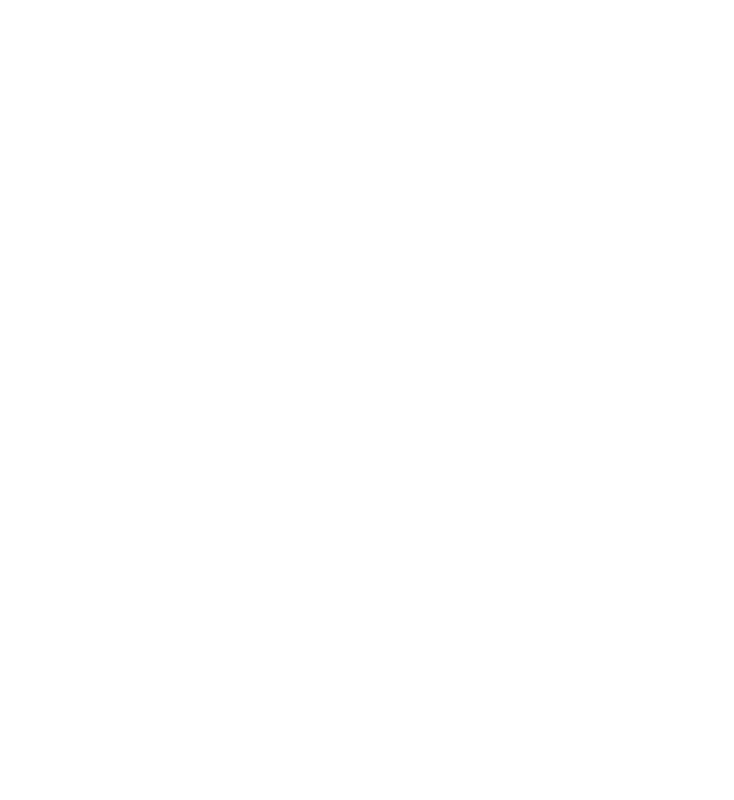
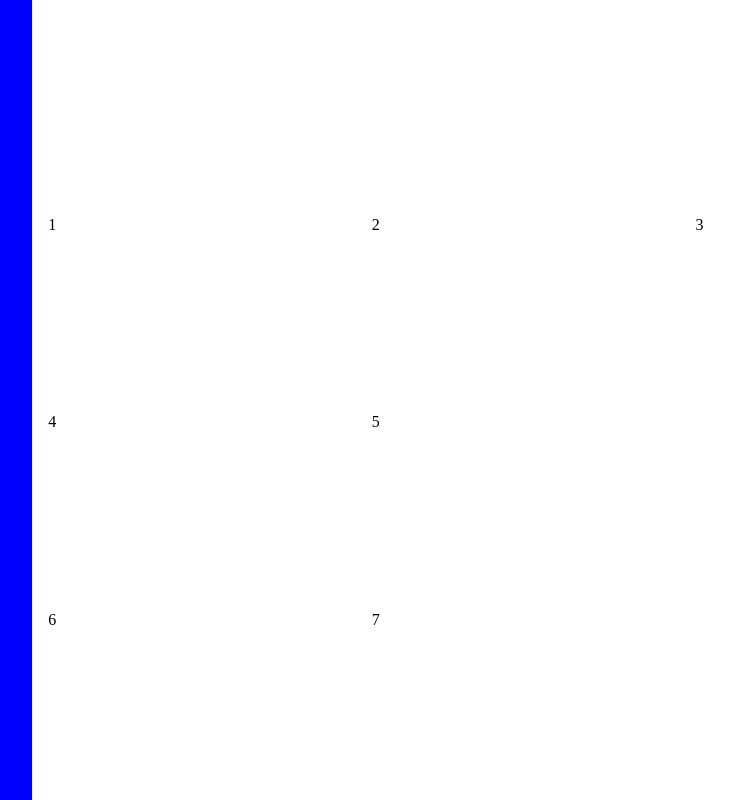
Before and after one commit to molLbach/admin-dashboard, a plain HTML site: page index.html in a window 1280 px wide. Shown: the whole page, without its empty margins (269-1003 px from the left). Drawn offline with Linux system fonts and the light colour scheme.

Commit message:
Made the general layout using css grid

```diff
--- a/index.html
+++ b/index.html
@@ -4,8 +4,25 @@
     <meta charset="UTF-8">
     <meta name="viewport" content="width=device-width, initial-scale=1.0">
     <title>Document</title>
+    <link rel="stylesheet" href="styles.css">
 </head>
 <body>
+    <div class="countainer">
+        <div class="sidebar"></div>
+        <div class="navbar"></div>
+        <div class="header"></div>
+        <div class="maincontent">
+            <div id="element-1">1</div>
+            <div id="element-2">2</div>
+            <div id="element-3">3</div>
+            <div id="element-4">4</div>
+            <div id="element-5">5</div>
+            <div id="element-6">6</div>
+            <div id="element-7">7</div>
+        </div>
+    </div>
 
+
+<script src="main.js"></script>
 </body>
 </html>
--- a/styles.css
+++ b/styles.css
@@ -1,4 +1,29 @@
 body{
-    background-color: black;
-    color: white;
+    margin: 0;
 }
+.countainer{
+    display: grid;
+    grid-template-columns: 1fr 3.25fr;
+    grid-template-rows: 0.9fr 1.1fr 6fr;
+    height: 100vh;
+}
+.sidebar{
+    background-color: blue;
+    grid-row: span 3;
+
+}
+.maincontent{
+    display: grid;
+    grid-template-columns: 1fr 1fr 1fr ;
+    grid-template-rows: 1fr 1fr 1fr;
+    gap: 1.5rem;
+    margin: 1rem;
+}
+#element-3{
+grid-row: span 3;
+
+
+}
+#element-6{
+grid-column: span 1.5;
+}
```
